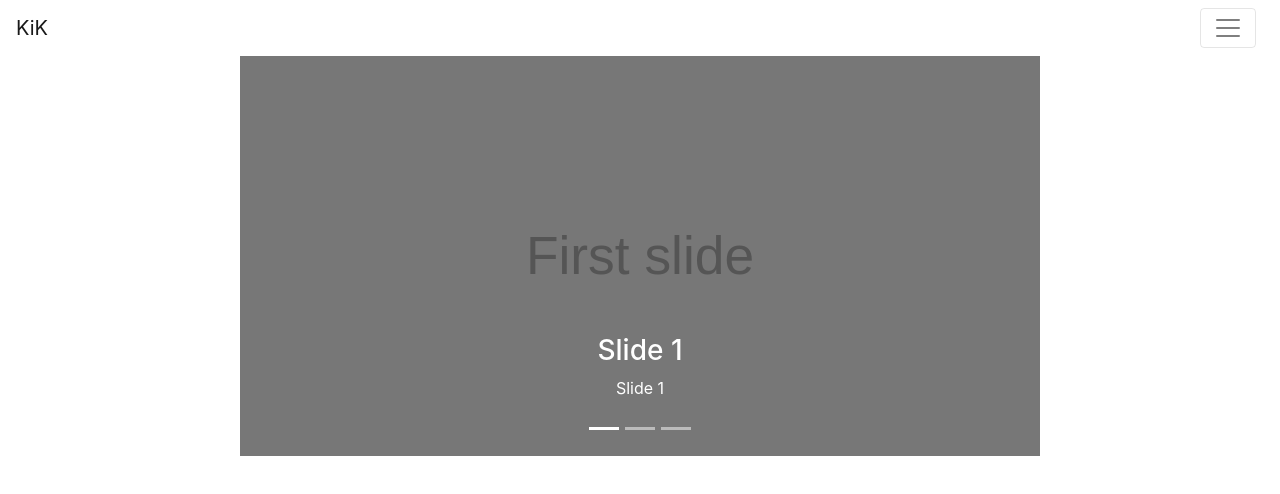
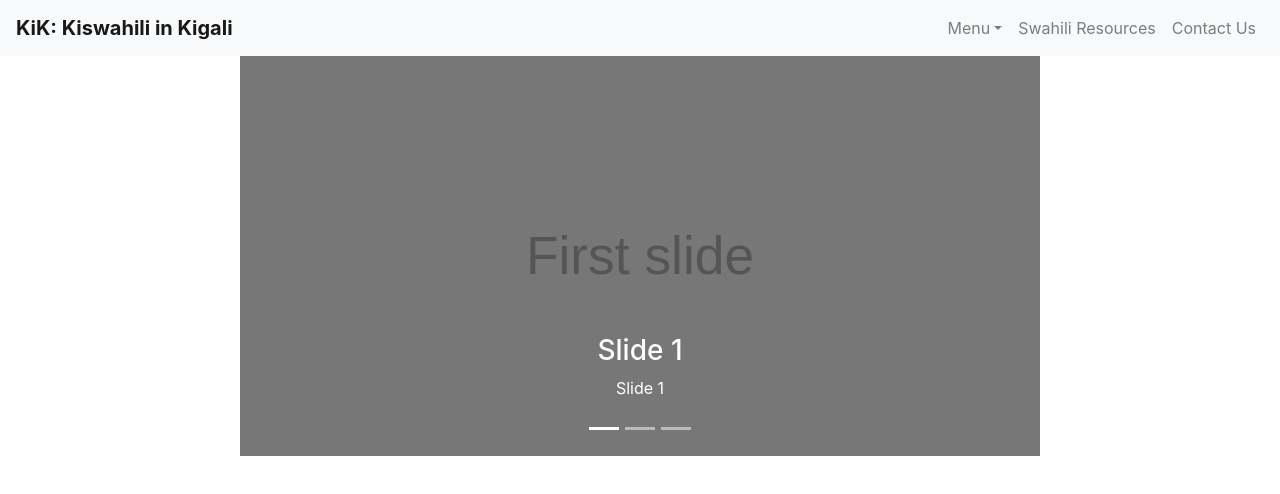
Before and after one commit to juathayde/kik-app, a React (Create React App) app: page / in a window 1280 px wide. Shown: the top 494 px of the page. Built offline with nearby package versions, Linux system fonts and the light colour scheme.

Commit message:
fixed bug

```diff
--- a/src/components/bar.js
+++ b/src/components/bar.js
@@ -1,59 +1,79 @@
-/*
-  navigation-bar displays the list of sections for the collection of
-  articles passed down in its props. Clicking on one of these sections displays
-  a list of the available titles in that current section.
-*/
-/* eslint no-underscore-dangle: [2, { "allow": ["_id"] }] */
 import React from 'react';
-import { Collapse, Navbar, NavbarToggler, NavbarBrand, Nav, NavItem, NavLink } from 'reactstrap';
+import {
+  Collapse,
+  Navbar,
+  NavbarToggler,
+  NavbarBrand,
+  Nav,
+  NavItem,
+  NavLink,
+  UncontrolledDropdown,
+  DropdownToggle,
+  DropdownMenu,
+  DropdownItem } from 'reactstrap';
+
+  var icon = (
+    <span class="logo">
+      <a href="/">
+        <img src="/awesome-logo.png" height="33" width="120" alt="text here" /></a>
+    </span>
+  );
 
 export default class NavBar extends React.Component {
   constructor(props) {
     super(props);
 
-    this.toggleNavbar = this.toggleNavbar.bind(this);
+    this.toggle = this.toggle.bind(this);
     this.state = {
-      collapsed: true
+      isOpen: false
     };
   }
-
-  toggleNavbar() {
+  toggle() {
     this.setState({
-      collapsed: !this.state.collapsed
+      isOpen: !this.state.isOpen
     });
   }
   render() {
     return (
       <div>
-      <div>
-        <Navbar color="faded" light>
-          <NavbarBrand href="/" className="mr-auto">KiK</NavbarBrand>
-          <NavbarToggler onClick={this.toggleNavbar} className="mr-2" />
-          <Collapse isOpen={!this.state.collapsed} navbar>
-            <Nav navbar>
+        <Navbar color="light" light expand="md">
+          <NavbarBrand href="/" brand={icon}><b>KiK: Kiswahili in Kigali</b></NavbarBrand>
+          <NavbarToggler onClick={this.toggle} />
+          <Collapse isOpen={this.state.isOpen} navbar>
+            <Nav className="ml-auto" navbar>
+            <UncontrolledDropdown nav inNavbar>
+              <DropdownToggle nav caret>
+                Menu
+              </DropdownToggle>
+              <DropdownMenu right>
+                <DropdownItem>
+                  Intro & Participants
+                </DropdownItem>
+                <DropdownItem>
+                  Why Swahili?
+                </DropdownItem>
+                <DropdownItem>
+                  Why Kigali?
+                </DropdownItem>
+                <DropdownItem>
+                  Swahili in Kigali
+                </DropdownItem>
+                <DropdownItem divider />
+                <DropdownItem>
+                  Reset
+                </DropdownItem>
+              </DropdownMenu>
+            </UncontrolledDropdown>
               <NavItem>
-                <NavLink href="/intro/">Intro & Participants</NavLink>
+                <NavLink href="/components/">Swahili Resources</NavLink>
               </NavItem>
               <NavItem>
-                <NavLink href="/swahili/">Why Swahili?</NavLink>
-              </NavItem>
-              <NavItem>
-                <NavLink href="/kigali/">Why Kigali?</NavLink>
-              </NavItem>
-              <NavItem>
-                <NavLink href="/kik/">Swahili in Kigali</NavLink>
-              </NavItem>
-              <NavItem>
-                <NavLink href="/kik/">Swahili Resources</NavLink>
-              </NavItem>
-              <NavItem>
-                <NavLink href="/kik/">Contact Us</NavLink>
+                <NavLink href="contact_us">Contact Us</NavLink>
               </NavItem>
             </Nav>
           </Collapse>
         </Navbar>
       </div>
-      </div>
     );
   }
 }
```
